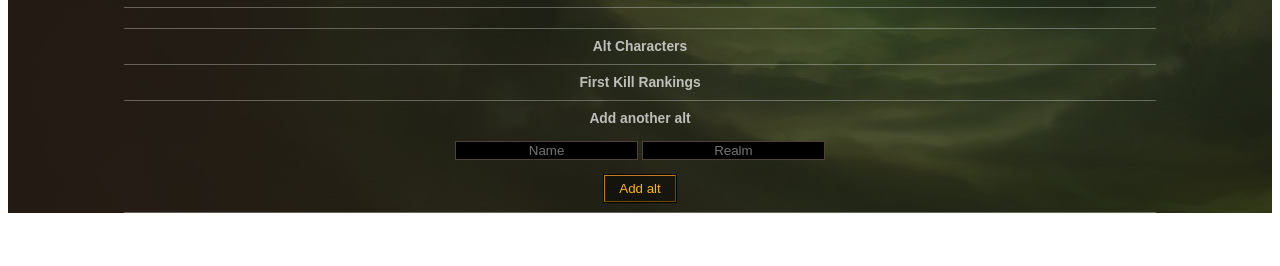
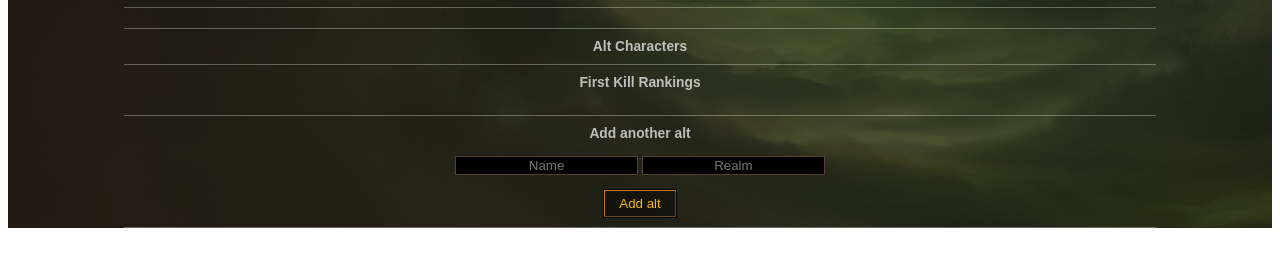
Before and after one commit to Saccarab/wowresume, a plain HTML site: page index.html in a window 1280 px wide. Shown: the part 274-540 px from the top of the page. Drawn offline with nearby package versions, Linux system fonts and the light colour scheme; a script that the page names is missing.

Commit message:
newline fk

```diff
--- a/index.html
+++ b/index.html
@@ -576,7 +576,7 @@
 				<div id = "alts" class = "center"> Alt Characters
 				</div>
 
-				<div id = "kills" class = "center"> First Kill Rankings <br>
+				<div id = "kills" class = "center"> First Kill Rankings <br><br>
 					<div id = "guldan"></div>
 					<div id = "helya"></div>
 					<div id = "xavius"></div>
```
